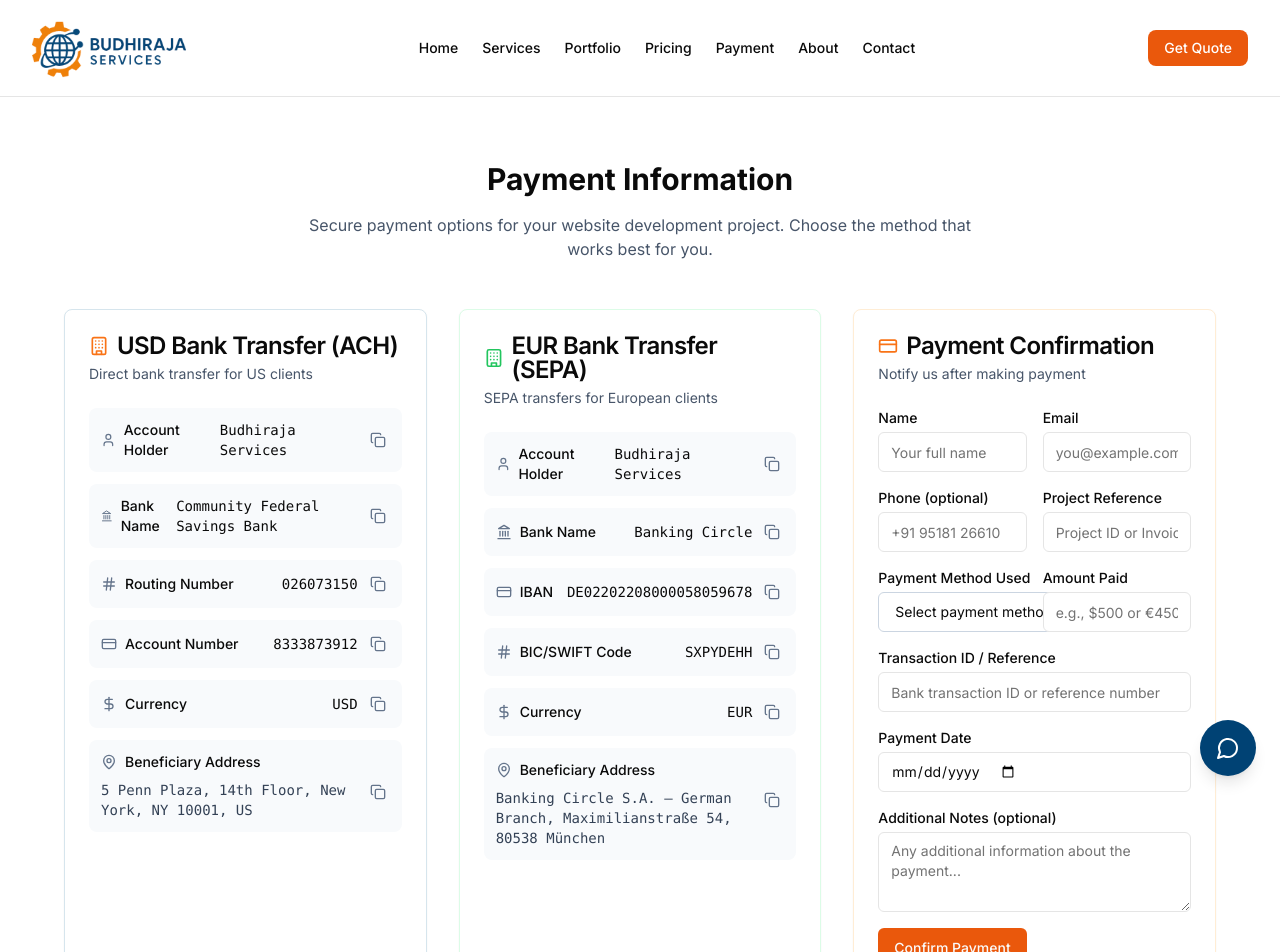
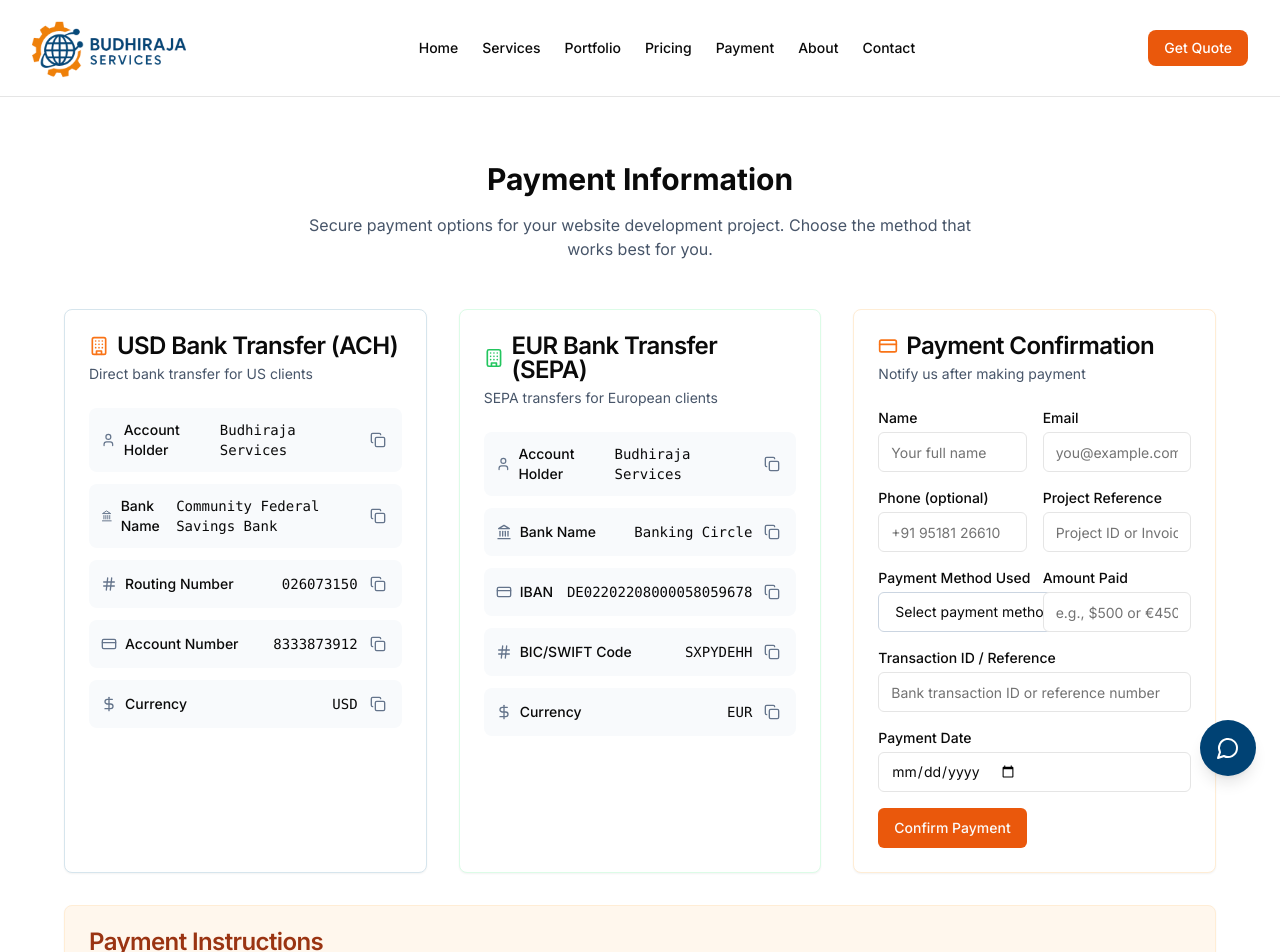
Before and after one commit to budhirajaservices/budhirajaproperties, a Next.js app: page /payment in a window 1280 px wide. Shown: the top 952 px of the page. Built offline with nearby package versions, Linux system fonts and the light colour scheme.

Commit message:
feat: streamline payment page and form
Remove unnecessary details for cleaner, faster experience

Co-authored-by: null <214285913+budhirajaservices@users.noreply.github.com>

```diff
--- a/app/(site)/payment/PaymentPageClient.tsx
+++ b/app/(site)/payment/PaymentPageClient.tsx
@@ -2,7 +2,7 @@
 
 import { Card, CardContent, CardHeader, CardTitle } from "@/components/ui/card"
 import { Button } from "@/components/ui/button"
-import { Copy, CreditCard, Building, MapPin, DollarSign, Hash, User, Landmark } from "lucide-react"
+import { Copy, CreditCard, Building, DollarSign, Hash, User, Landmark } from "lucide-react"
 import Link from "next/link"
 import PaymentForm from "@/components/site/payment-form"
 
@@ -13,7 +13,6 @@ const paymentDetails = {
     routingNumber: "026073150",
     accountNumber: "8333873912",
     bankName: "Community Federal Savings Bank",
-    beneficiaryAddress: "5 Penn Plaza, 14th Floor, New York, NY 10001, US",
     currency: "USD",
   },
   eur: {
@@ -22,7 +21,6 @@ const paymentDetails = {
     iban: "DE02202208000058059678",
     bicSwift: "SXPYDEHH",
     bankName: "Banking Circle",
-    beneficiaryAddress: "Banking Circle S.A. – German Branch, Maximilianstraße 54, 80538 München",
     currency: "EUR",
   },
 }
@@ -121,19 +119,6 @@ export default function PaymentPageClient() {
                     <CopyButton text={paymentDetails.usd.currency} label="Currency" />
                   </div>
                 </div>
-
-                <div className="p-3 bg-slate-50 rounded-lg">
-                  <div className="flex items-start gap-2 mb-2">
-                    <MapPin className="h-4 w-4 text-slate-500 mt-0.5" />
-                    <span className="text-sm font-medium">Beneficiary Address</span>
-                  </div>
-                  <div className="flex items-start">
-                    <span className="font-mono text-sm text-slate-700 flex-1">
-                      {paymentDetails.usd.beneficiaryAddress}
-                    </span>
-                    <CopyButton text={paymentDetails.usd.beneficiaryAddress} label="Address" />
-                  </div>
-                </div>
               </div>
             </CardContent>
           </Card>
@@ -201,19 +186,6 @@ export default function PaymentPageClient() {
                   <div className="flex items-center">
                     <span className="font-mono text-sm">{paymentDetails.eur.currency}</span>
                     <CopyButton text={paymentDetails.eur.currency} label="Currency" />
-                  </div>
-                </div>
-
-                <div className="p-3 bg-slate-50 rounded-lg">
-                  <div className="flex items-start gap-2 mb-2">
-                    <MapPin className="h-4 w-4 text-slate-500 mt-0.5" />
-                    <span className="text-sm font-medium">Beneficiary Address</span>
-                  </div>
-                  <div className="flex items-start">
-                    <span className="font-mono text-sm text-slate-700 flex-1">
-                      {paymentDetails.eur.beneficiaryAddress}
-                    </span>
-                    <CopyButton text={paymentDetails.eur.beneficiaryAddress} label="Address" />
                   </div>
                 </div>
               </div>
--- a/components/site/payment-form.tsx
+++ b/components/site/payment-form.tsx
@@ -3,7 +3,6 @@
 import { useEffect, useState } from "react"
 import { useActionState } from "react"
 import { Input } from "@/components/ui/input"
-import { Textarea } from "@/components/ui/textarea"
 import { Button } from "@/components/ui/button"
 import { submitPaymentConfirmation } from "@/lib/server-actions"
 import { useFormStatus } from "react-dom"
@@ -111,13 +110,6 @@ export default function PaymentForm() {
         <Input id="paymentDate" name="paymentDate" type="date" required />
       </div>
 
-      <div className="grid gap-1">
-        <label htmlFor="notes" className="text-sm font-medium">
-          Additional Notes (optional)
-        </label>
-        <Textarea id="notes" name="notes" placeholder="Any additional information about the payment..." rows={3} />
-      </div>
-
       {/* Honeypot (do not rename) */}
       <input type="text" name="website" className="hidden" tabIndex={-1} autoComplete="off" />
 
```
